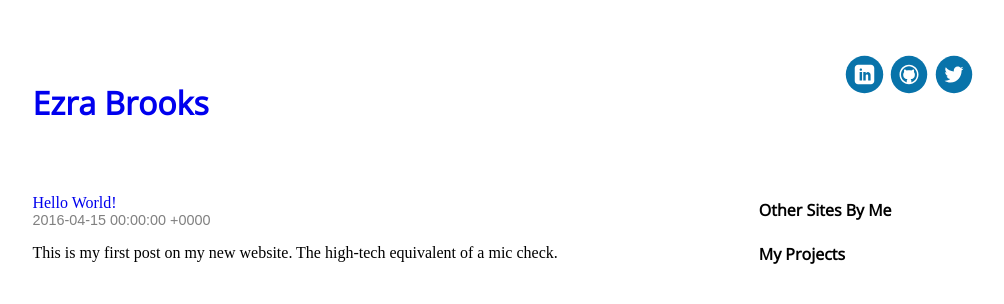
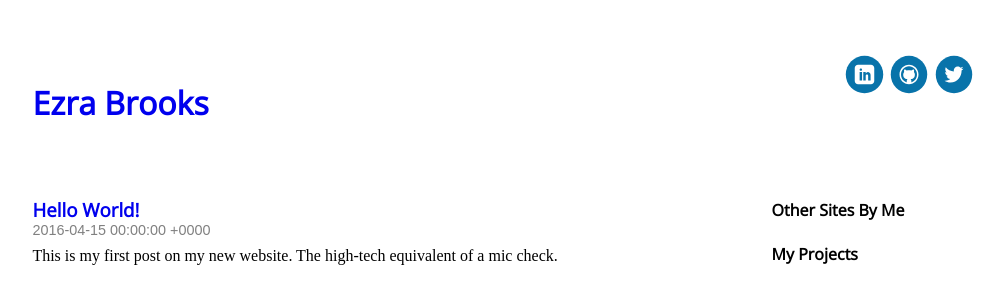
Before and after one commit to EzraBrooks/EzraBrooks.github.io, a Jekyll site: the page built from index.html, in a window 1280 px wide. Shown: the top 304 px of the page, without its empty margins (134-1138 px from the left). Built offline with Jekyll 4.4.1, drawn with Linux system fonts in a browser that asks for light colours.

Commit message:
further style tweaking

```diff
--- a/index.html
+++ b/index.html
@@ -6,7 +6,7 @@
 <ul>
   {% for post in site.posts %}
     <li>
-      <a href="{{ post.url }}">{{ post.title }}</a>
+      <h3><a href="{{ post.url }}">{{ post.title }}</a></h3>
 	  <div class="postDate">{{ post.date }}</div>
       {{ post.excerpt }}
     </li>
--- a/stylesheets/main.css
+++ b/stylesheets/main.css
@@ -2,6 +2,14 @@
 
 a {
 	text-decoration: none;
+}
+
+h1, h2, h3, h4 {
+	font-family: "Open Sans";
+}
+
+h3 {
+	margin-bottom: 0;
 }
 
 #header {
@@ -19,7 +27,6 @@
 	padding-top: 4vh;
 	padding-left: 0.5vw;
 	margin-top: 5vh;
-	font-family: "Open Sans";
 }
 
 #socialIcons ul, #socialIcons li {
@@ -60,9 +67,8 @@
 }
 
 #sidebar ul, #sidebar h4 {
-	font-family: "Open Sans";
 	padding-left: 0;
-	margin-left: 1vw;
+	margin-left: 2vw;
 }
 
 #sidebar li {
@@ -74,4 +80,9 @@
 	font-family: "Arial";
 	font-size: 0.9em;
 	text-transform: uppercase;
+	margin-bottom: 1vh;
 }
+
+li p {
+	margin-top: 0;
+}
```
